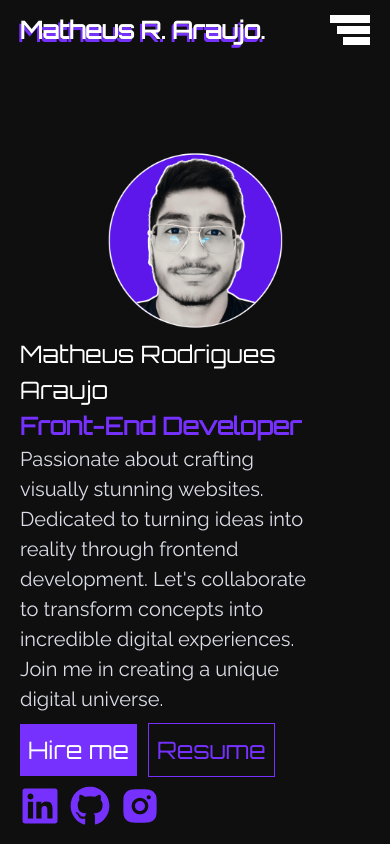
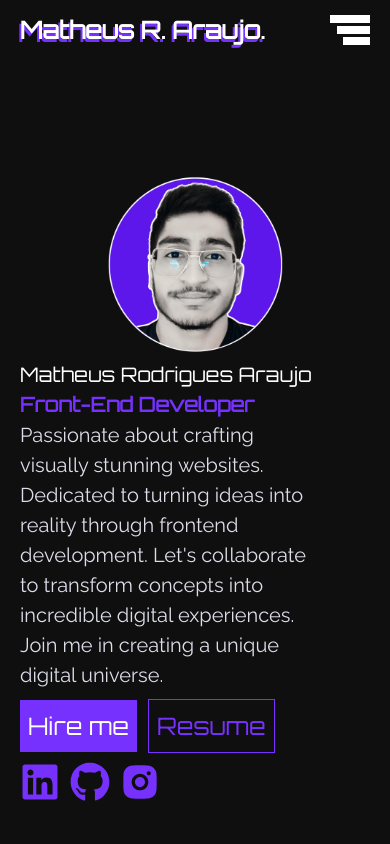
Before and after one commit to Matheus-Rodrigues-Araujo/portfolio, a Next.js app in the folder portfolio-app/: page / in a window 390 px wide. Shown: the top 844 px of the page. Built offline with nearby package versions, Linux system fonts and the light colour scheme.

Commit message:
font size in introduction updated

```diff
--- a/portfolio-app/sections/introduction.tsx
+++ b/portfolio-app/sections/introduction.tsx
@@ -9,8 +9,8 @@ export default function Introduction() {
   return (
     <section className="section w-full bg-light-dark justify-center items-start introduction flex flex-col-reverse xl:flex-row lg:items-center py-40 lg:py-0 ">
       <div className="flex flex-col">
-        <h1 className="font-orbitron text-white text-[6rem] md:text-[10rem] lg:text-[12rem]">
-          Matheus Rodrigues Araujo <br />
+        <h1 className="font-orbitron text-white  max-[400px]:text-[5rem] text-[6rem] md:text-[10rem] lg:text-[12rem]">
+          Matheus Rodrigues Araujo <br/>
           <span className="position text-purple font-bold" id="position">
             Front-End Developer
           </span>
```
